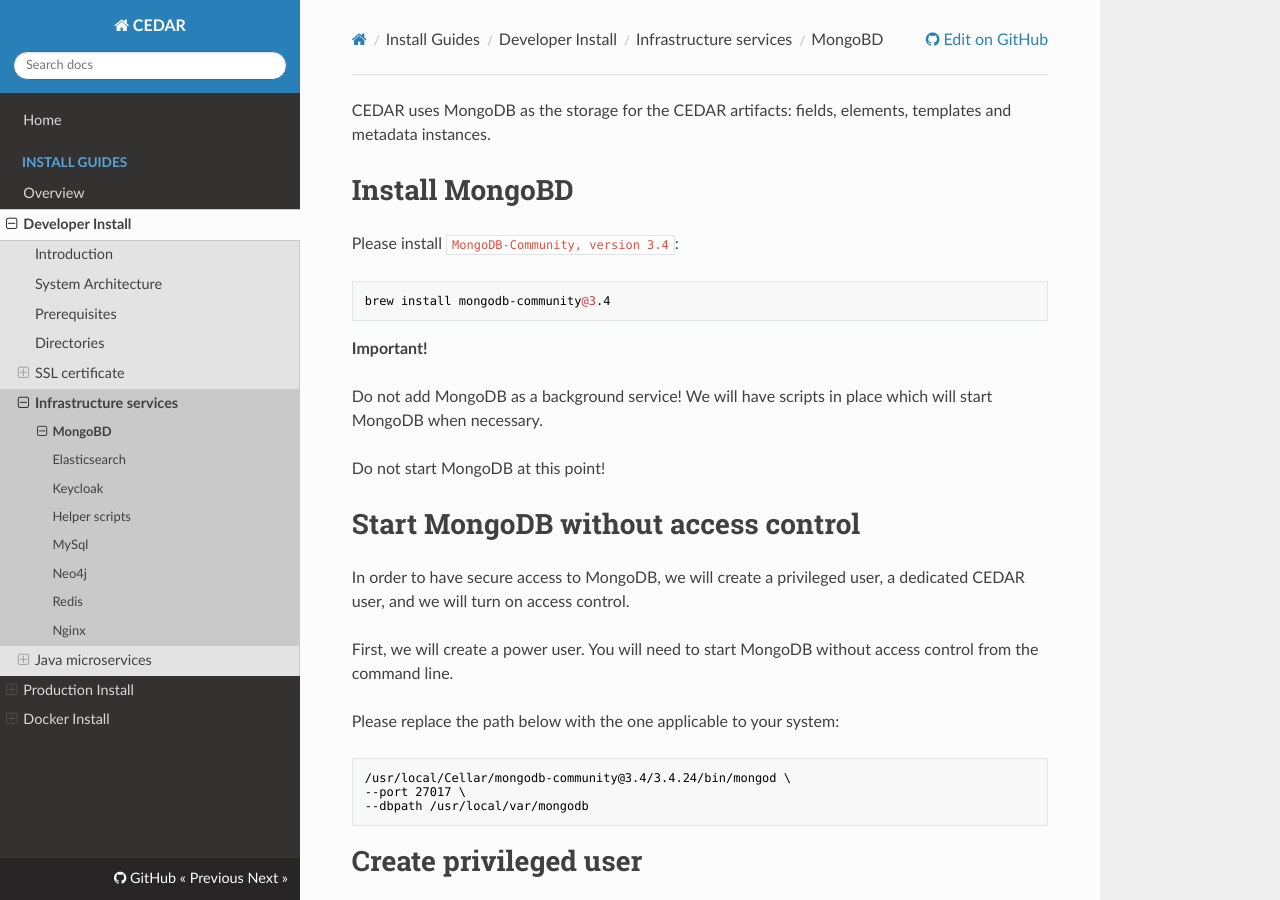
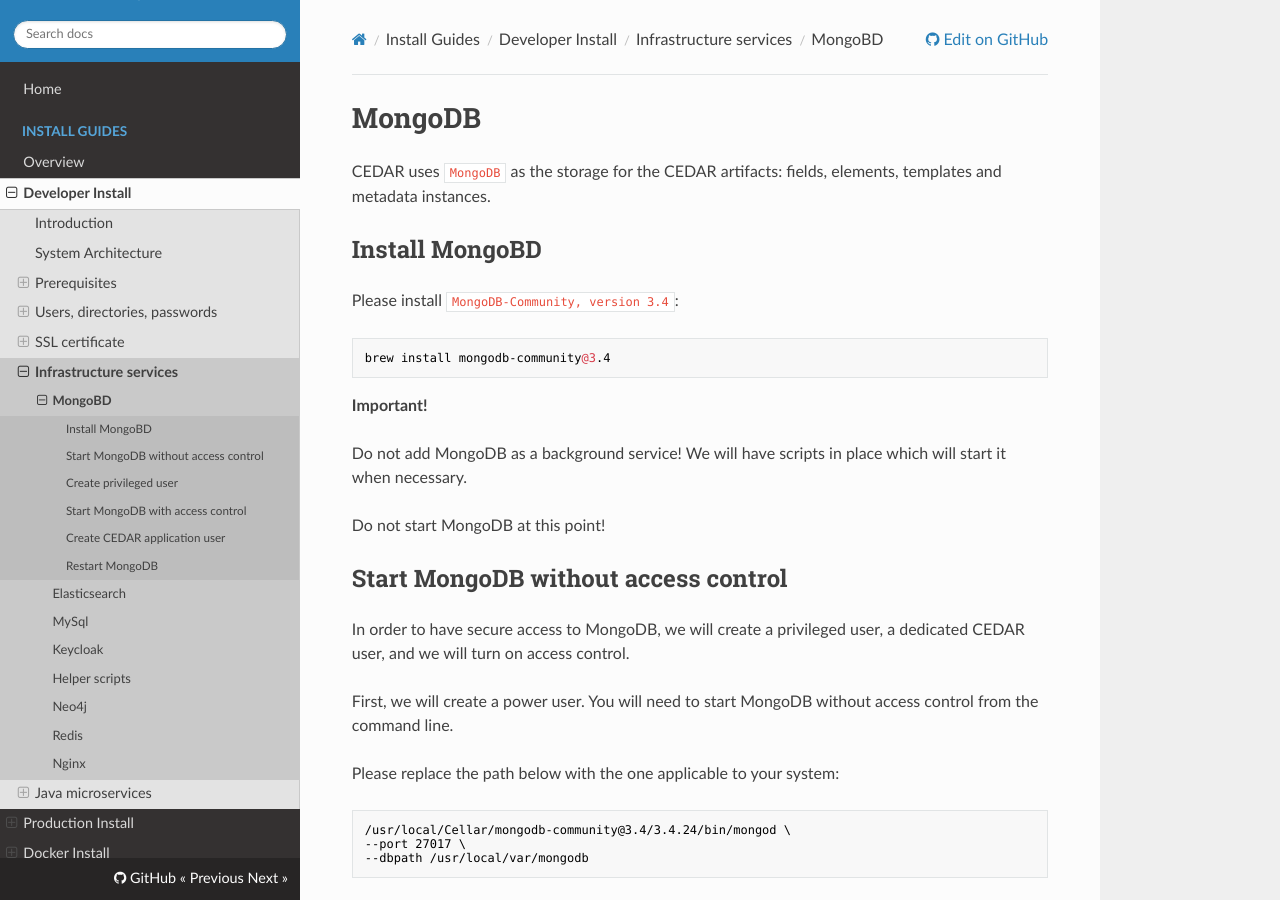
Before and after one commit to metadatacenter/cedar-mkdocs, an MkDocs documentation site: the page built from docs/install-developer/infra-mongodb.md, in a window 1280 px wide and 900 px high. Built offline with MkDocs 1.6.1, drawn with Linux system fonts in a browser that asks for light colours; nearby versions of some CDN libraries.

Commit message:
Mysql works

````diff
--- a/docs/install-developer/infra-mongodb.md
+++ b/docs/install-developer/infra-mongodb.md
@@ -1,6 +1,7 @@
-CEDAR uses MongoDB as the storage for the CEDAR artifacts: fields, elements, templates and metadata instances.
+# MongoDB
+CEDAR uses `MongoDB` as the storage for the CEDAR artifacts: fields, elements, templates and metadata instances.
 
-# Install MongoBD
+## Install MongoBD
 
 Please install `MongoDB-Community, version 3.4`:
 
@@ -8,11 +9,11 @@
 
 **Important!**
 
-Do not add MongoDB as a background service! We will have scripts in place which will start MongoDB when necessary.
+Do not add MongoDB as a background service! We will have scripts in place which will start it when necessary.
 
 Do not start MongoDB at this point!
 
-# Start MongoDB without access control
+## Start MongoDB without access control
 In order to have secure access to MongoDB, we will create a privileged user, a dedicated CEDAR user, and we will turn on access control.
 
 First, we will create a power user. You will need to start MongoDB without access control from the command line.
@@ -24,7 +25,7 @@
 --dbpath /usr/local/var/mongodb
 ```
 
-# Create privileged user
+## Create privileged user
 Once mongoDB is started, in a different terminal connect to it:
 
     /usr/local/Cellar/mongodb-community@3.4/3.4.24/bin/mongo
@@ -46,10 +47,10 @@
 
 Close this terminal, and stop the running MongoDB by pressing ^C.
 
-# Start MongoDB with access control
+## Start MongoDB with access control
     brew services start mongodb-community@3.4
 
-# Create CEDAR application user
+## Create CEDAR application user
 Connect to MongoDB with the previously created user:
 ```
 /usr/local/Cellar/mongodb-community@3.4/3.4.24/bin/mongo \
@@ -73,5 +74,5 @@
 exit
 ```
 
-# Restart MongoDB
+## Restart MongoDB
     brew services restart mongodb-community@3.4
--- a/mkdocs.yml
+++ b/mkdocs.yml
@@ -10,20 +10,28 @@
         - Developer Install:
             - Introduction: install-developer/intro.md
             - System Architecture: install-developer/system-architecture.md
-            - Prerequisites: install-developer/prereq.md
-            - Directories: install-developer/directories.md
+            - Prerequisites:
+                - Update macOS: install-developer/prereq-macos.md
+                - Update and upgrade Homebrew: install-developer/prereq-homebrew.md
+                - Install OpenSSL: install-developer/prereq-openssl.md
+            - Users, directories, passwords:
+                - CEDAR User: install-developer/user.md
+                - CEDAR Home Directory: install-developer/home-directory.md
+                - Usernames & Passwords: install-developer/usernames-and-passwords.md
             - SSL certificate:
                 - Self-signed certificate: install-developer-self-signed-certificate.md
             - Infrastructure services:
                 - MongoBD: install-developer/infra-mongodb.md
                 - Elasticsearch: install-developer/infra-elasticsearch.md
+                - MySql: install-developer/infra-mysql.md
+
+
                 - Keycloak: install-developer/infra-keycloak.md
 
 
                 - Helper scripts: install-developer-infra-helper-scripts.md
 
 
-                - MySql: install-developer-infra-mysql.md
                 - Neo4j: install-developer-infra-neo4j.md
                 - Redis: install-developer-infra-redis.md
                 - Nginx: install-developer-infra-nginx.md
````
Also changed, not shown: docs/install-developer/home-directory.md (renamed from docs/install-developer/directories.md, +1 -9 lines), docs/install-developer/infra-elasticsearch.md (+25 -0 lines), docs/install-developer/infra-mysql.md (added, +61 -0 lines), docs/install-developer/intro.md (+2 -0 lines), docs/install-developer/prereq-homebrew.md (added, +28 -0 lines), docs/install-developer/prereq-macos.md (added, +3 -0 lines), docs/install-developer/prereq-openssl.md (added, +5 -0 lines), docs/install-developer/prereq.md (deleted, +0 -16 lines), docs/install-developer/system-architecture.md (+1 -0 lines), docs/install-developer/user.md (added, +7 -0 lines), docs/install-developer/usernames-and-passwords.md (added, +9 -0 lines), docs/install-developer-infra-mysql.md (deleted).
